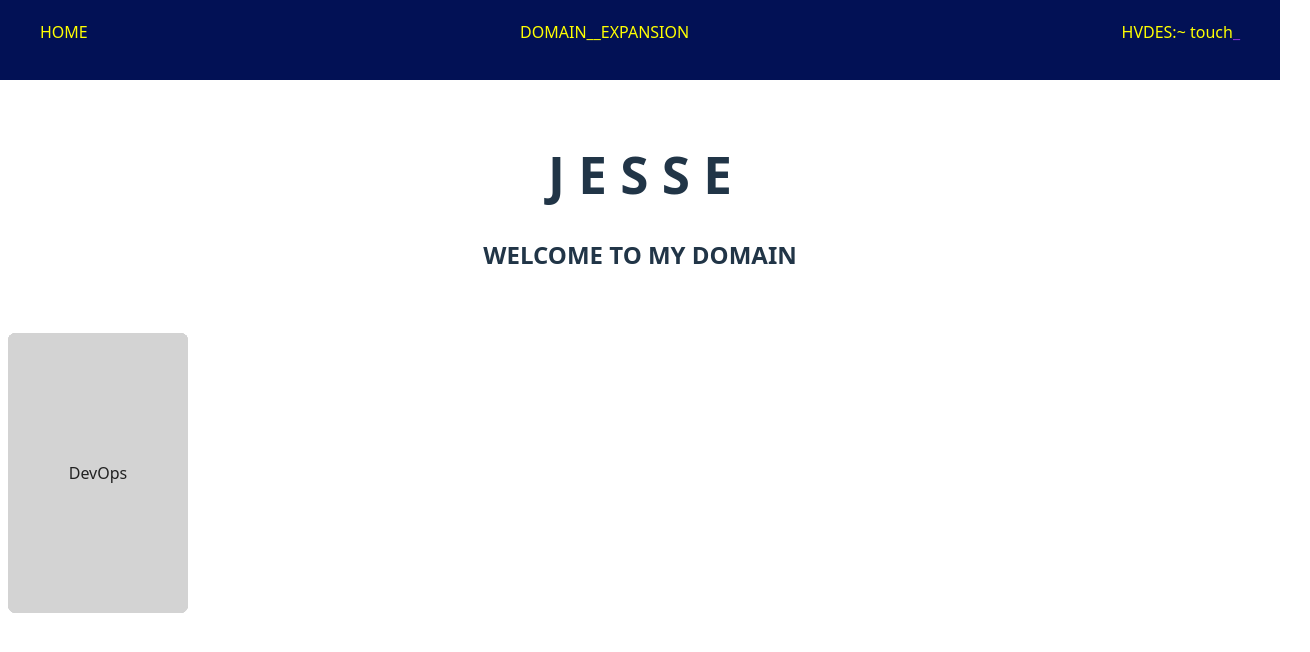
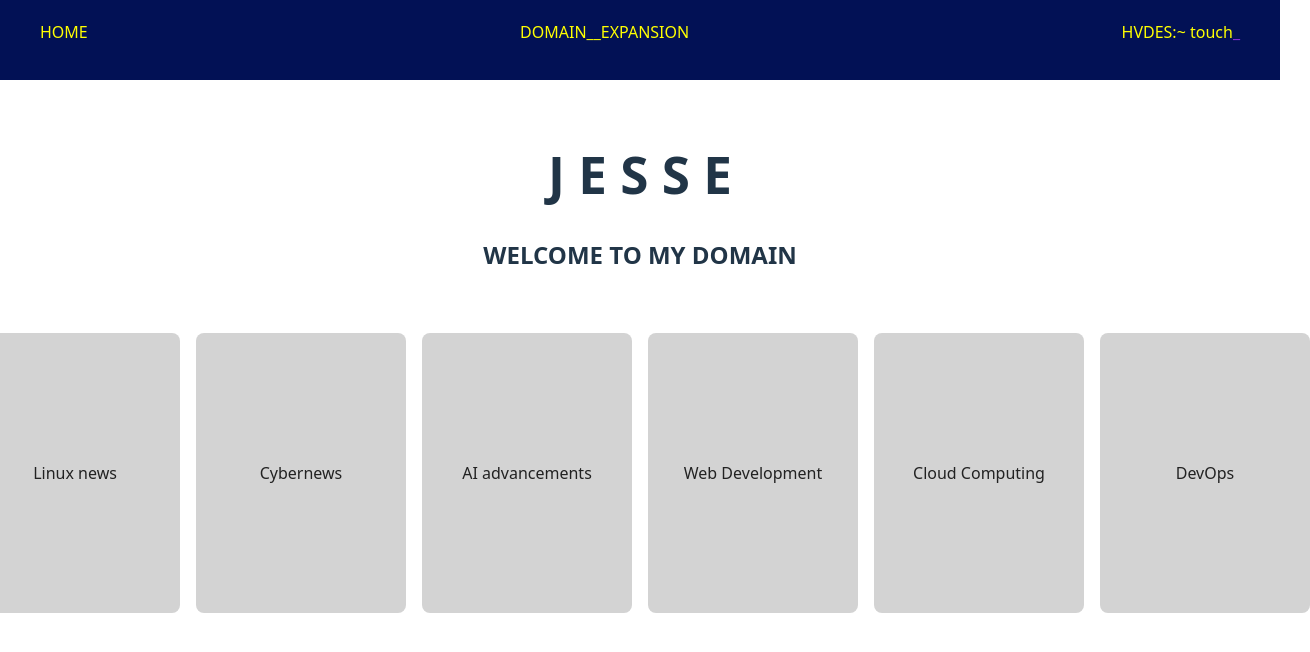
Before and after one commit to sudohades/Reactivity, a React (Vite) app: page / in a window 1280 px wide. Shown: the top 652 px of the page, 1310 px wide, since content can reach past the window. Built offline with nearby package versions, Linux system fonts and the light colour scheme.

Commit message:
we got to a very fun little setup that is a representation of where we're going with this

```diff
--- a/src/components/commonStyles.css
+++ b/src/components/commonStyles.css
@@ -22,28 +22,39 @@
     animation: blinking-animation 1s steps(5, start) infinite;
 }
 /* This Section serves as the switchCard styling*/
+.carousel-container{
+    display: flex;
+    flex-wrap: nowrap;
+    justify-content: center;
+    align-items: center;
+    margin: 0 auto;
+    transform-origin: 50% 50%;
+    transition: transform 0.4s cubic-bezier(0.4, 0, 0.2, 1);
+    width: 80%;
+}
+.carousel-container:hover{
+    transform: scale(1.02);
+}
 
 .carousel-card{
-    width:180px;
+    flex: 1 1 18vw;
+    min-width: 80px;
+    max-width: 210px;
     height: 280px;
     border-radius: 8px;
-    position: absolute;
+    position: relative;
     transform-origin: 50% 50%;
     background: lightgray;
     color: #222;
     display: flex;
     align-items: center;
     justify-content: center;
+    flex-shrink: 0;
     margin: 8px;
     transition: box-shadow 0.3s;
 }
 .carousel-card:hover{
-    box-shadow: 0 0 10px 2px #4f40ff, 0 0 20px4px #5e35be, 0 0 30px 6px #38125c
-}
-.carousel-container{
-    display: flex;
-    position: relative;
-    transform-origin: 0 100%;
+    box-shadow: 0 0 10px 2px #4f40ff, 0 0 20px 4px #5e35be, 0 0 30px 6px #38125c
 }
 
 
--- a/style.css
+++ b/style.css
@@ -6,3 +6,8 @@
     border-bottom: 1px solid #eee;
     z-index: 1000;
 }
+#card{
+    display: flex;
+    justify-content: center;
+    align-items: center;
+}
```
Also changed, not shown: 1 other file (tests, documents, lock files or other folders).
